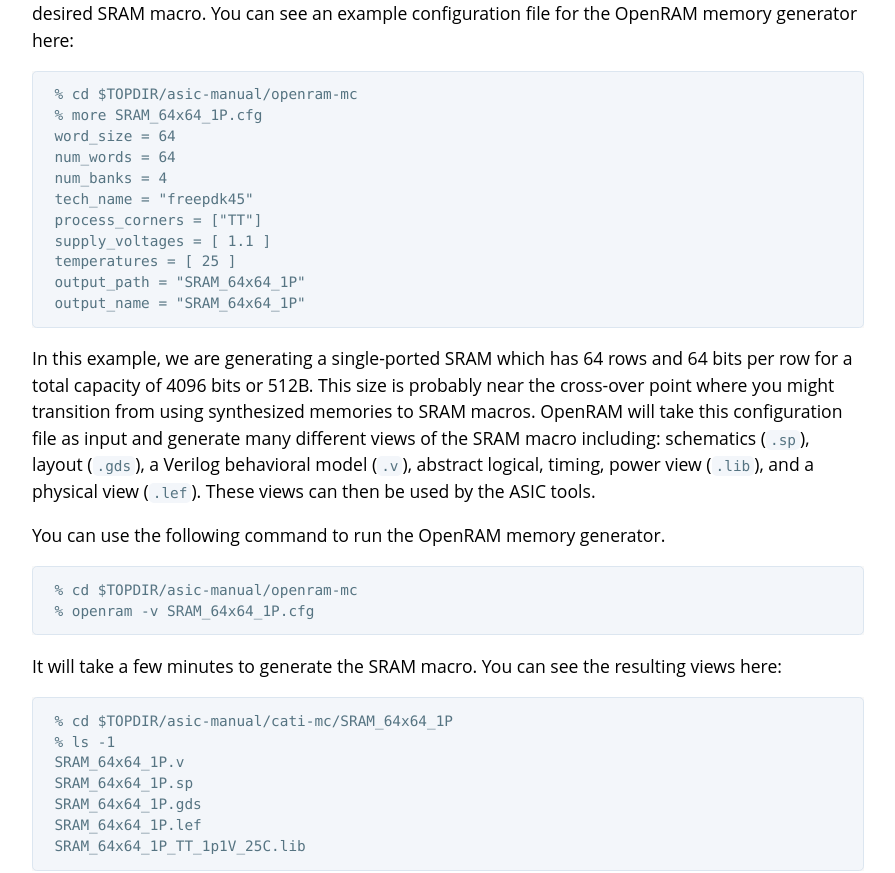
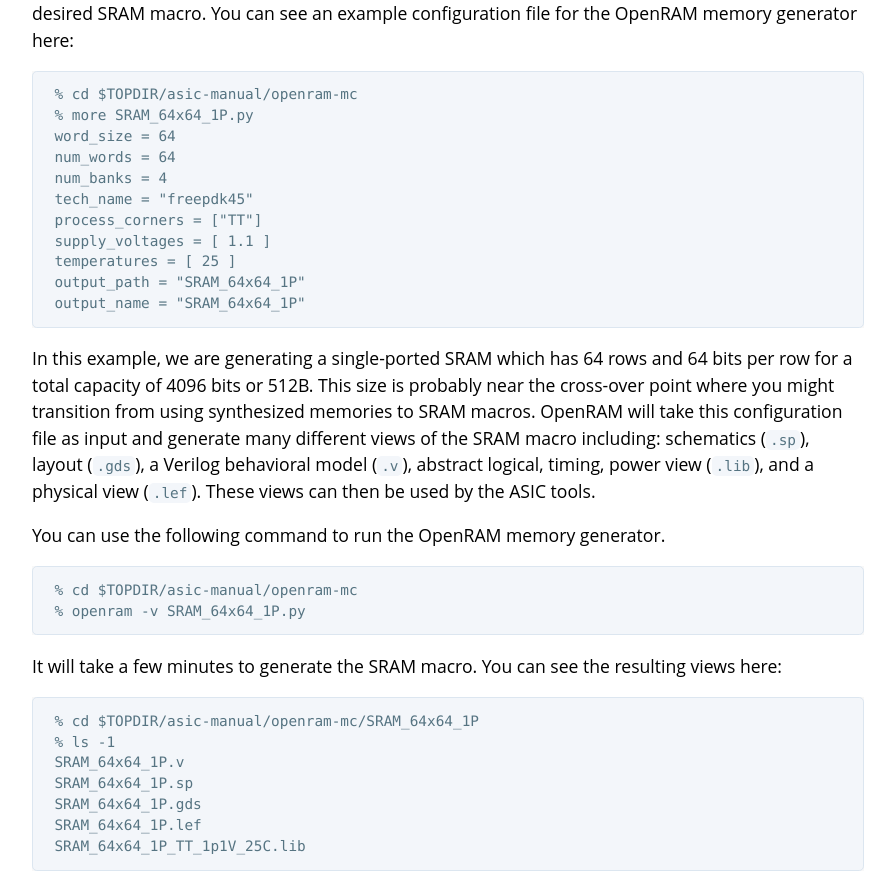
Before and after one commit to cornell-ece5745/ece5745-tut8-sram, a Jekyll site: the page built from docs/index.md, in a window 1280 px wide and 1400 px high, scrolled down 2054 px. Shown: the part 174-1047 px from the top of the window, without its empty margins (192-1087 px from the left). Built offline with Jekyll 4.4.1, drawn with Linux system fonts in a browser that asks for light colours; our own code applies the rules of GitHub Pages for plain Markdown files.

Commit message:
staff update from: ece5745-tut8-sram-0.0-721-g86d1b9d [ci skip]

````diff
--- a/docs/index.md
+++ b/docs/index.md
@@ -87,7 +87,7 @@ configuration file for the OpenRAM memory generator here:
 
 ```
  % cd $TOPDIR/asic-manual/openram-mc
- % more SRAM_64x64_1P.cfg
+ % more SRAM_64x64_1P.py
  word_size = 64
  num_words = 64
  num_banks = 4
@@ -113,14 +113,14 @@ You can use the following command to run the OpenRAM memory generator.
 
 ```
  % cd $TOPDIR/asic-manual/openram-mc
- % openram -v SRAM_64x64_1P.cfg
+ % openram -v SRAM_64x64_1P.py
 ```
 
 It will take a few minutes to generate the SRAM macro. You can see the
 resulting views here:
 
 ```
- % cd $TOPDIR/asic-manual/cati-mc/SRAM_64x64_1P
+ % cd $TOPDIR/asic-manual/openram-mc/SRAM_64x64_1P
  % ls -1
  SRAM_64x64_1P.v
  SRAM_64x64_1P.sp
````
